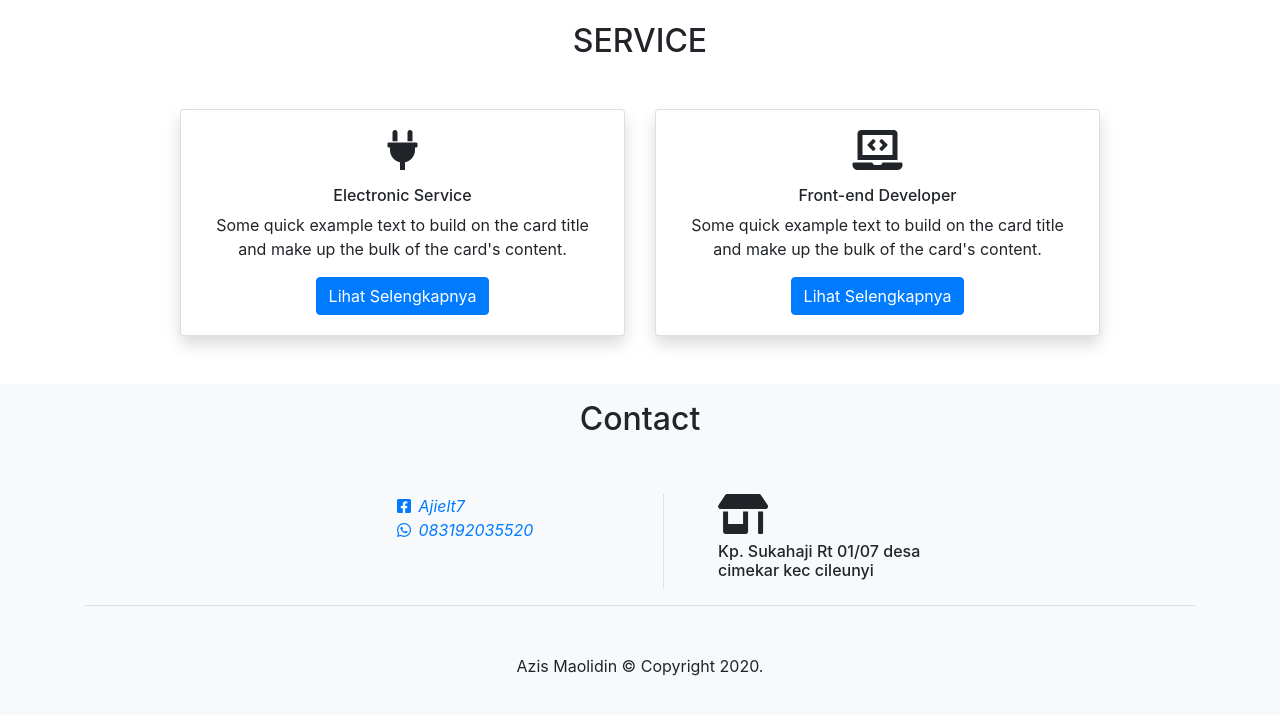
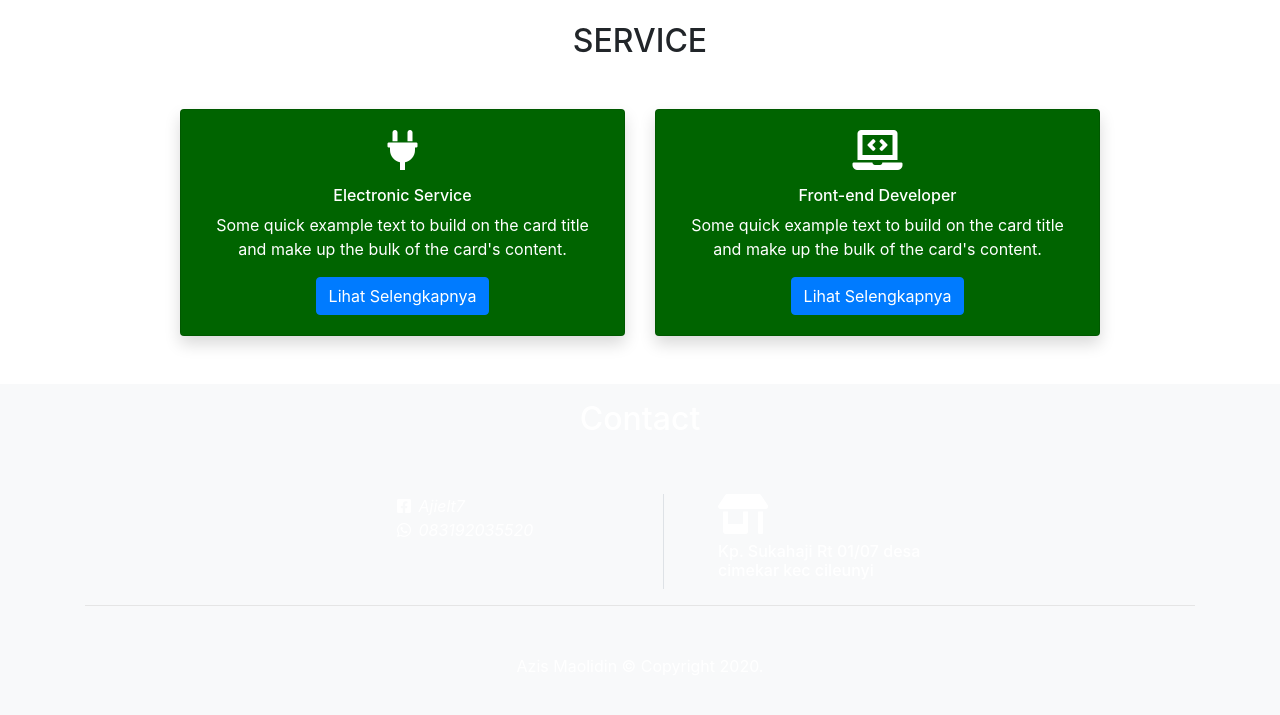
Before and after one commit to ajielt7/ajielt7.github.io, a plain HTML site: page index.html in a window 1280 px wide. Shown: the part 719-1434 px from the top of the page. Drawn offline with nearby package versions, Linux system fonts and the light colour scheme.

Commit message:
tambah warna di web dengan darkgreen

```diff
--- a/style.css
+++ b/style.css
@@ -38,3 +38,30 @@
   transform: translate(0px, 0);
   transition: 2s;
 }
+
+.navbar {
+  background-color: darkgreen;
+}
+
+.card {
+  background-color: darkgreen;
+  color: white;
+}
+
+.footer {
+  background-color: darkgreen;
+  color: white;
+}
+
+.embed-responsive {
+  background-color: darkgreen;
+}
+
+hr {
+  background-color: white;
+}
+
+i {
+  text-decoration: none;
+  color: white;
+}
```
